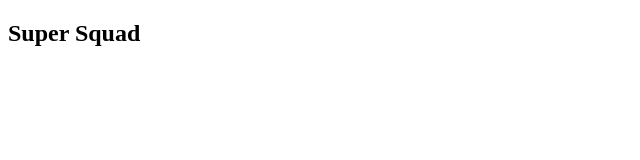
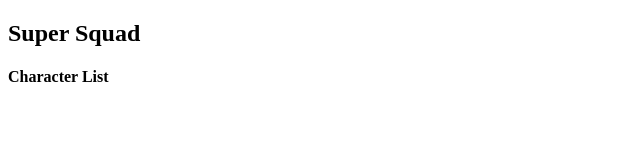
Before and after one commit to InfantAnto/SuperSquad, a React (Create React App) app: page / in a window 1280 px wide. Shown: the top 160 px of the page, without its empty margins (0-640 px from the left). Built offline with nearby package versions, Linux system fonts and the light colour scheme.

Commit message:
mapStateToProps, connect from react-redux

```diff
--- a/src/components/App.js
+++ b/src/components/App.js
@@ -1,10 +1,12 @@
 import React, { Component } from 'react';
+import CharacterList from './CharacterList';
 
 class App extends Component {
     render() {
         return(
             <div>
                 <h2>Super Squad</h2>
+                <CharacterList />
             </div>
         )
     }
--- /dev/null
+++ b/src/components/CharacterList.js
@@ -0,0 +1,23 @@
+import React, { Component } from 'react';
+import { connect } from 'react-redux';
+
+class CharacterList extends Component {
+    render() {
+        console.log('this.props: ', this.props)
+        return(
+            <div>
+                <h4>Character List</h4>
+            </div>
+        )
+    }
+}
+
+// To use the redux's state in props
+function mapStateToProps(state) {
+    return {
+        characters: state.characters
+    }
+}
+
+// Use connect to connect the component to redux store(state)
+export default connect(mapStateToProps, null) (CharacterList);
```
